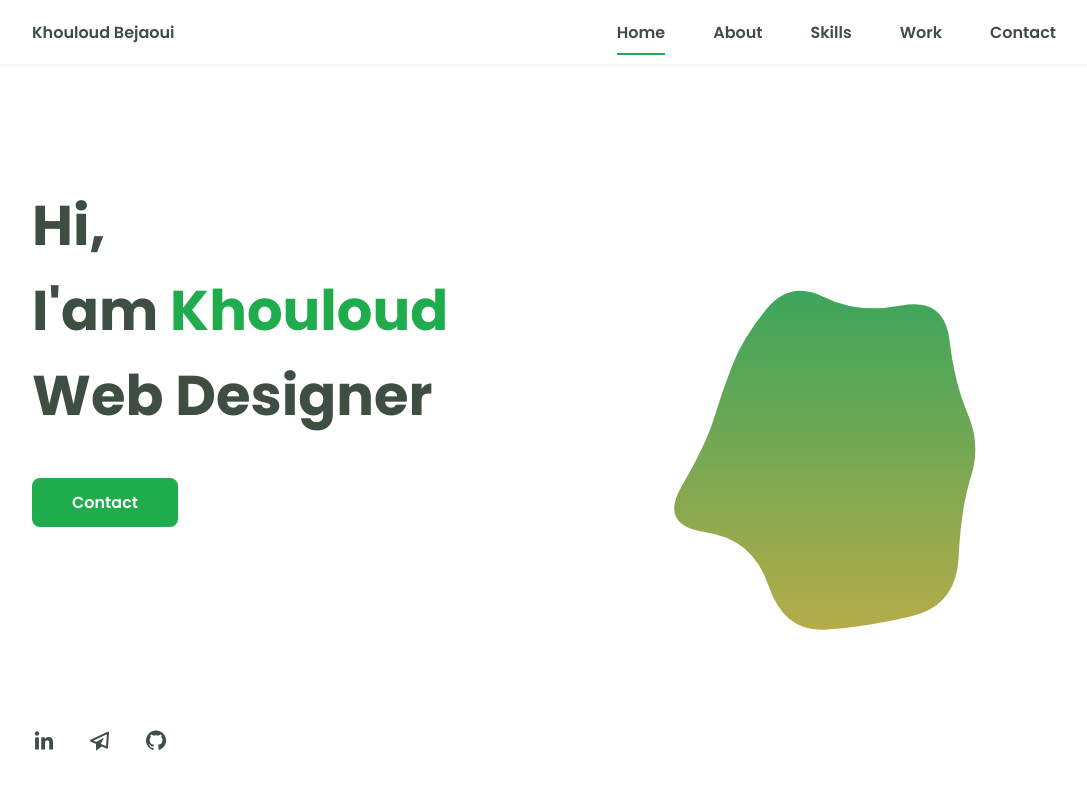
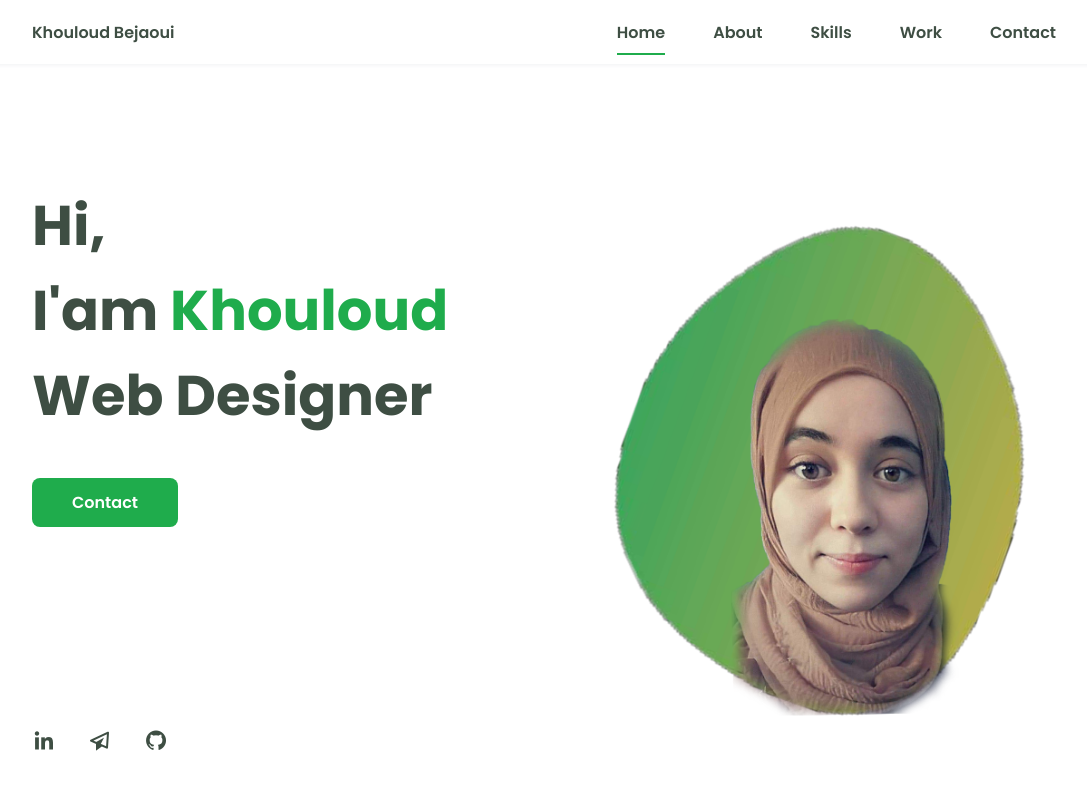
Before and after one commit to khouloud711/Personal_Portfolio, an Angular app in the folder portfolio/: page / in a window 1280 px wide. Shown: the top 800 px of the page, without its empty margins (96-1183 px from the left). Built offline with nearby package versions, Linux system fonts and the light colour scheme.

Commit message:
4th commit

```diff
--- a/portfolio/src/app/contact/contact.component.html
+++ b/portfolio/src/app/contact/contact.component.html
@@ -4,10 +4,10 @@
 
               <div class="contact__container bd-grid">
                   <form action="" class="contact__form">
-                      <input type="text" placeholder="Name" class="contact__input">
-                      <input type="mail" placeholder="Email" class="contact__input">
-                      <textarea name="" id="" cols="0" rows="10" class="contact__input"></textarea>
-                      <input type="button" value="Send" class="contact__button button">
+                      <input type="text" placeholder="Name" class="contact__input wow fadeInLeft"  data-wow-duration="3s" data-wow-delay=".5s">
+                      <input type="mail" placeholder="Email" class="contact__input wow fadeInLeft"  data-wow-duration="3s" data-wow-delay=".6s">
+                      <textarea name="" id="" cols="0" rows="10" class="contact__input wow fadeInLeft"  data-wow-duration="3s" data-wow-delay=".7s"></textarea>
+                      <input type="button" value="Send" class="contact__button button wow fadeInLeft"  data-wow-duration="3s" data-wow-delay=".8s">
                   </form>
               </div>
           </section>
--- a/portfolio/src/app/footer/footer.component.html
+++ b/portfolio/src/app/footer/footer.component.html
@@ -1,10 +1,15 @@
         <!--===== FOOTER =====-->
-        <footer class="footer">
-          <p class="footer__title">Khouloud</p>
-          <div class="footer__social">
+        <footer class="footer ">
+
+          <p class="footer__title col-md-6 mt-md-0 mt-3">Khouloud</p>
+
+          <div class="footer__social ">
               <a href="https://www.facebook.com/khouloud.bj711/" class="footer__icon"><i class='bx bxl-facebook' ></i></a>
               <a href="https://www.instagram.com/bj_khouloud/?hl=fr" class="footer__icon"><i class='bx bxl-instagram' ></i></a>
-              <a href="#" class="footer__icon"><i class='bx bxl-twitter' ></i></a>
+              <a href="https://twitter.com/BejaouiKhoulou8" class="footer__icon"><i class='bx bxl-twitter' ></i></a>
           </div>
+
+
+
           <p>&#169; 2020 copyright all right reserved</p>
       </footer>
--- a/portfolio/src/app/home/home.component.html
+++ b/portfolio/src/app/home/home.component.html
@@ -14,15 +14,9 @@
 
               <div class="home__img wow fadeInDown" data-wow-duration="3s" data-wow-delay=".5s">
 
-                <svg viewBox="0 0 500 500" xmlns="http://www.w3.org/2000/svg" width="100%" id="blobSvg">
-                  <defs>
-                    <linearGradient id="gradient" x1="0%" y1="0%" x2="0%" y2="100%">
-                      <stop offset="0%" style="stop-color: rgb(60, 165, 92);"></stop>
-                      <stop offset="100%" style="stop-color: rgb(181, 172, 73);"></stop>
-                    </linearGradient>
-                  </defs>
-                  <path id="blob" d="M407,285Q396,320,393.5,373Q391,426,343,437.5Q295,449,249,452.5Q203,456,185.5,404.5Q168,353,116.5,346Q65,339,91,294.5Q117,250,125.5,222Q134,194,145.5,164Q157,134,183,102Q209,70,246,88.5Q283,107,330.5,98Q378,89,383.5,136Q389,183,403.5,216.5Q418,250,407,285Z" fill="url(#gradient)"></path>
-                </svg>
+
+                      <img src="assets/img/me.png" alt="">
+
 
               </div>
           </section>
--- a/portfolio/src/app/home/home.component.scss
+++ b/portfolio/src/app/home/home.component.scss
@@ -0,0 +1,3 @@
+img{
+  margin-bottom: -40px !important;
+}
--- a/portfolio/src/app/skills/skills.component.html
+++ b/portfolio/src/app/skills/skills.component.html
@@ -2,11 +2,11 @@
             <section class="skills section" id="skills">
               <h2 class="section-title">Skills</h2>
 
-              <div class="skills__container bd-grid">
+              <div class="skills__container bd-grid wow fadeInDown"  data-wow-duration="3s" data-wow-delay=".5s">
                   <div>
                       <h2 class="skills__subtitle">Profesional Skills</h2>
                       <p class="skills__text">Lorem ipsum dolor sit, amet consectetur adipisicing elit. Velit optio id vero amet, alias architecto consectetur error eum eaque sit.</p>
-                      <div class="skills__data">
+                      <div class="skills__data wow fadeInLeft"  data-wow-duration="3s" data-wow-delay=".5s">
                           <div class="skills__names">
                               <i class='bx bxl-html5 skills__icon'></i>
                               <span class="skills__name">HTML5</span>
@@ -18,7 +18,7 @@
                               <span class="skills__percentage">95%</span>
                           </div>
                       </div>
-                      <div class="skills__data">
+                      <div class="skills__data wow fadeInLeft"  data-wow-duration="3s" data-wow-delay=".6s">
                           <div class="skills__names">
                               <i class='bx bxl-css3 skills__icon'></i>
                               <span class="skills__name">CSS3</span>
@@ -30,7 +30,7 @@
                               <span class="skills__percentage">85%</span>
                           </div>
                       </div>
-                      <div class="skills__data">
+                      <div class="skills__data wow fadeInLeft"  data-wow-duration="3s" data-wow-delay=".7s">
                           <div class="skills__names">
                               <i class='bx bxl-javascript skills__icon' ></i>
                               <span class="skills__name">JAVASCRIPT</span>
@@ -42,7 +42,7 @@
                               <span class="skills__percentage">65%</span>
                           </div>
                       </div>
-                      <div class="skills__data">
+                      <div class="skills__data wow fadeInLeft"  data-wow-duration="3s" data-wow-delay=".8s">
                           <div class="skills__names">
                               <i class='bx bxs-paint skills__icon'></i>
                               <span class="skills__name">UX/UI</span>
@@ -56,7 +56,7 @@
                       </div>
                   </div>
 
-                  <div>
+                  <div class="wow fadeInDown"  data-wow-duration="3s" data-wow-delay=".5s">
                       <img src="assets/img/work3.jpg" alt="" class="skills__img">
                   </div>
               </div>
```
Also changed, not shown: portfolio/src/assets/img/me.png (added), portfolio/src/assets/img/mee.jpg (added).
